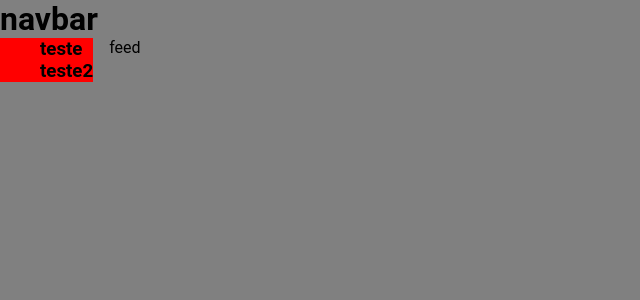
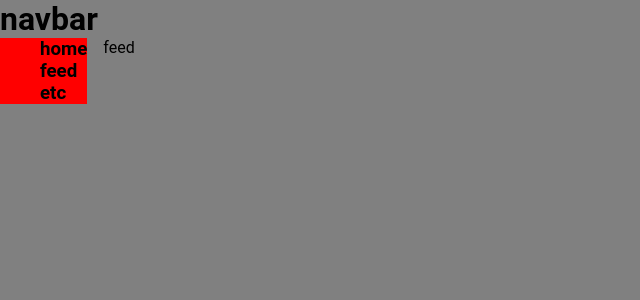
Before and after one commit to jojosuelobo/babel, a React (Vite) app: page / in a window 1280 px wide. Shown: the top 300 px of the page, without its empty margins (0-640 px from the left). Built offline with nearby package versions, Linux system fonts and the light colour scheme; a web font is replaced by a local one.

Commit message:
pequeno ajuste no aside

```diff
--- a/src/components/asideCustom/index.jsx
+++ b/src/components/asideCustom/index.jsx
@@ -5,10 +5,13 @@ export default function aside() {
     <aside className={styles.main_content}>
       <ul>
         <li>
-          <h1>teste</h1>
+          <h1>home</h1>
         </li>
         <li>
-          <h1>teste2</h1>
+          <h1>feed</h1>
+        </li>
+        <li>
+          <h1>etc</h1>
         </li>
       </ul>
     </aside>
```
